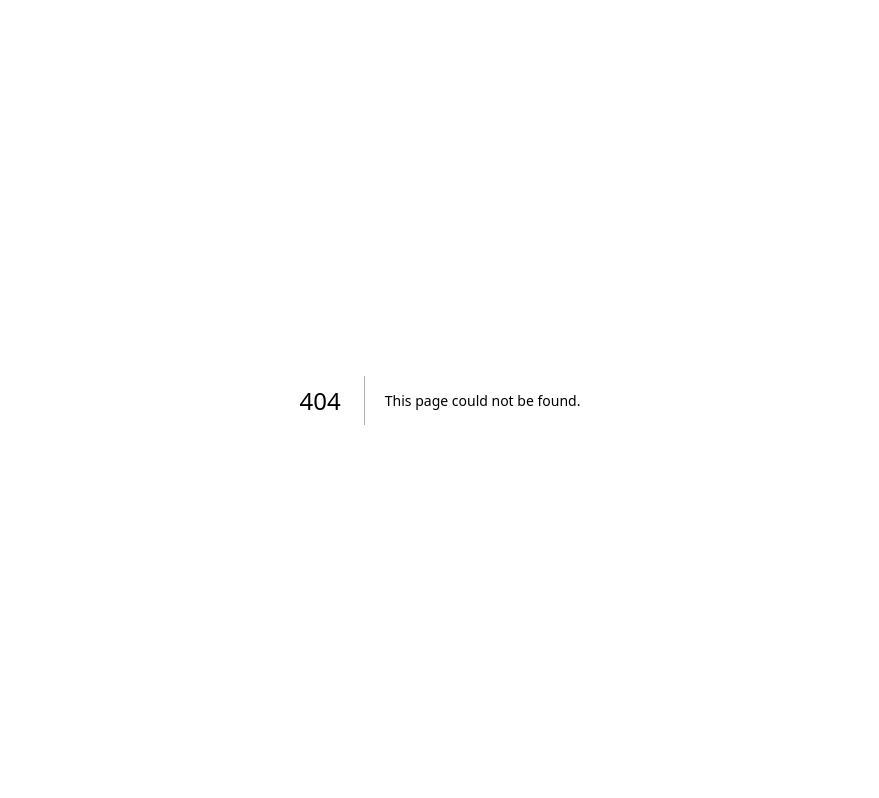
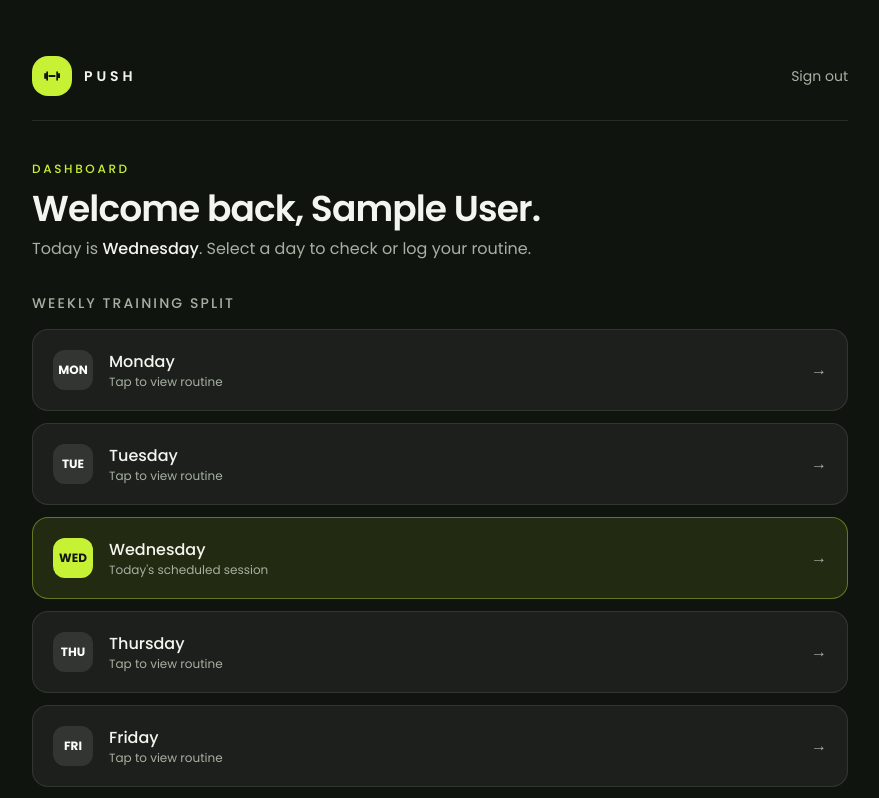
Before and after one commit to Tonii18/push-frontend, a Next.js app: page /home in a window 1280 px wide. Before the commit this address had no page. Shown: the top 798 px of the page, without its empty margins (200-1079 px from the left). Built offline with nearby package versions, Linux system fonts and the light colour scheme; sample sign-in values are in the browser's storage.

Commit message:
Home page created

```diff
--- /dev/null
+++ b/app/home/page.tsx
@@ -0,0 +1,147 @@
+"use client";
+
+import Link from "next/link";
+import { useEffect, useState } from "react";
+import { useRouter } from "next/navigation";
+
+const daysOfWeek = [
+  { id: "monday", label: "Monday" },
+  { id: "tuesday", label: "Tuesday" },
+  { id: "wednesday", label: "Wednesday" },
+  { id: "thursday", label: "Thursday" },
+  { id: "friday", label: "Friday" },
+  { id: "saturday", label: "Saturday" },
+  { id: "sunday", label: "Sunday" },
+];
+
+export default function HomePage() {
+  const router = useRouter();
+  const [userName, setUserName] = useState("Athlete");
+  const [currentDay, setCurrentDay] = useState("");
+
+  useEffect(() => {
+    const token = localStorage.getItem("access_token");
+    if (!token) {
+      router.push("/");
+      return;
+    }
+
+    const storedUser = localStorage.getItem("user");
+    if (storedUser) {
+      try {
+        const parsedUser = JSON.parse(storedUser);
+        if (parsedUser?.name) {
+          setUserName(parsedUser.name);
+        }
+      } catch (e) {
+        console.error("Error al leer el usuario del localStorage", e);
+      }
+    }
+
+    const options: Intl.DateTimeFormatOptions = { weekday: "long" };
+    const today = new Intl.DateTimeFormat("en-US", options).format(new Date());
+    setCurrentDay(today);
+  }, [router]);
+
+  const handleLogout = () => {
+    localStorage.removeItem("access_token");
+    localStorage.removeItem("user");
+    router.push("/");
+  };
+
+  return (
+    <div className="flex min-h-dvh flex-1 bg-[#10140f] font-sans text-[#f3f6ef]">
+      <div className="mx-auto flex w-full max-w-4xl flex-1 flex-col px-6 py-10 sm:px-10 lg:py-14">
+
+        {/* Header */}
+
+        <header className="flex items-center justify-between border-b border-white/10 pb-6">
+          <div className="flex items-center gap-3">
+            <span className="flex h-10 w-10 items-center justify-center rounded-2xl bg-[#c6f135] text-[#12160f]">
+              <BarbellIcon />
+            </span>
+            <span className="text-sm font-semibold tracking-[0.28em]">PUSH</span>
+          </div>
+          <button
+            onClick={handleLogout}
+            className="text-sm text-[#a7b0a2] transition hover:text-white"
+          >
+            Sign out
+          </button>
+        </header>
+
+        {/* Hello and current day */}
+
+        <section className="mt-10">
+          <p className="text-xs font-medium tracking-[0.22em] text-[#c6f135] uppercase">
+            Dashboard
+          </p>
+          <h1 className="mt-3 text-4xl font-semibold tracking-tight">
+            Welcome back, {userName}.
+          </h1>
+          <p className="mt-2 text-base text-[#a7b0a2]">
+            Today is <span className="font-medium text-[#f3f6ef]">{currentDay}</span>. Select a day to check or log your routine.
+          </p>
+        </section>
+
+        {/* Buttons for each day of the week */}
+
+        <section className="mt-8">
+          <h2 className="text-sm font-medium tracking-[0.15em] text-[#a7b0a2] uppercase mb-4">
+            Weekly Training Split
+          </h2>
+          <div className="grid gap-3">
+            {daysOfWeek.map((day) => {
+              const isToday = day.label.toLowerCase() === currentDay.toLowerCase();
+
+              return (
+                <Link
+                  key={day.id}
+                  href={`/routine/${day.id}`}
+                  className={`group flex items-center justify-between rounded-2xl border p-5 transition ${
+                    isToday
+                      ? "border-[#c6f135]/40 bg-[#c6f135]/10 hover:border-[#c6f135]"
+                      : "border-white/10 bg-white/5 hover:border-white/20 hover:bg-white/10"
+                  }`}
+                >
+                  <div className="flex items-center gap-4">
+                    <span
+                      className={`flex h-10 w-10 items-center justify-center rounded-xl text-xs font-bold transition ${
+                        isToday
+                          ? "bg-[#c6f135] text-[#12160f]"
+                          : "bg-white/10 text-white group-hover:bg-[#c6f135] group-hover:text-[#12160f]"
+                      }`}
+                    >
+                      {day.label.slice(0, 3).toUpperCase()}
+                    </span>
+                    <div>
+                      <p className="text-base font-medium">{day.label}</p>
+                      <p className="text-xs text-[#a7b0a2]">
+                        {isToday ? "Today's scheduled session" : "Tap to view routine"}
+                      </p>
+                    </div>
+                  </div>
+                  <span className="text-[#a7b0a2] transition group-hover:translate-x-1 group-hover:text-white">
+                    →
+                  </span>
+                </Link>
+              );
+            })}
+          </div>
+        </section>
+
+      </div>
+    </div>
+  );
+}
+
+function BarbellIcon() {
+  return (
+    <svg width="20" height="20" viewBox="0 0 20 20" fill="none" aria-hidden>
+      <path
+        d="M2.2 7.2h2.1V5.4h1.7v9.2H4.3v-1.8H2.2V7.2Zm13.8 0h2V12h-2v2.6h-1.7V5.4h1.7v1.8ZM6.6 9.1h6.8v1.8H6.6V9.1Z"
+        fill="currentColor"
+      />
+    </svg>
+  );
+}
```
